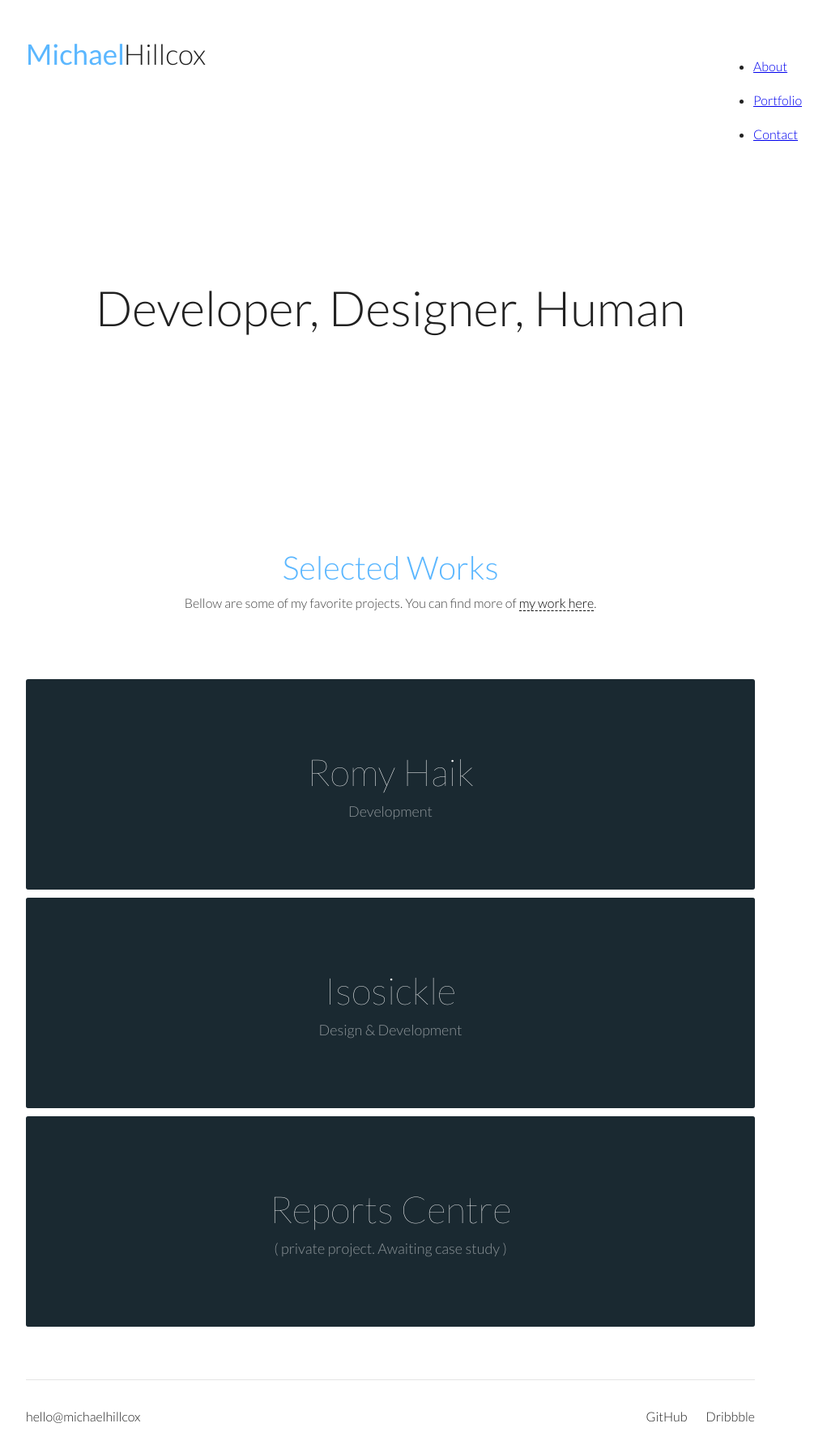
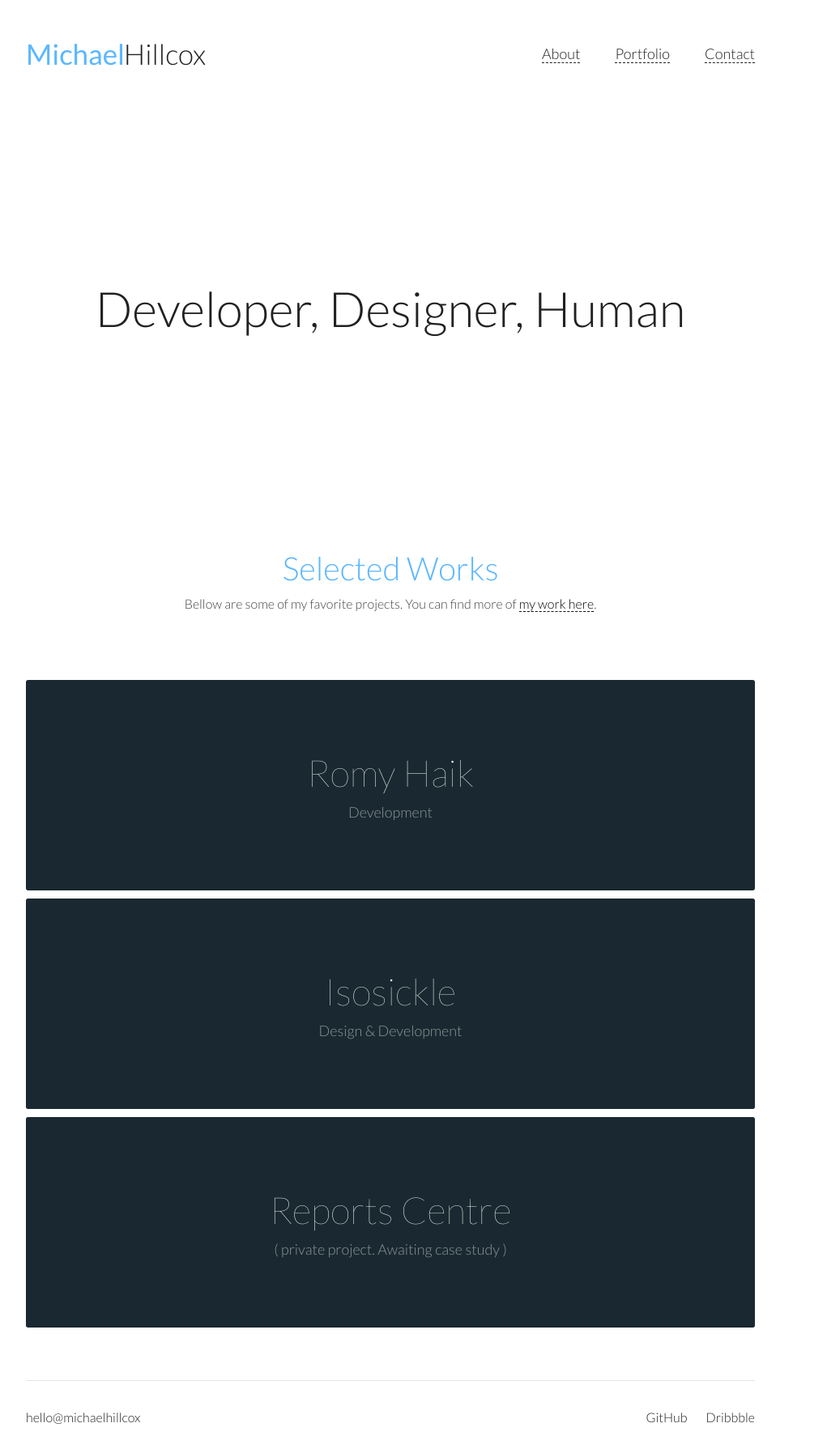
Before and after one commit to MichaelHillcox/Michael, a Jekyll site: the page built from index.html, in a window 1280 px wide. Shown: the whole page at 81% size, without its empty margins (158-1179 px from the left). Built offline with Jekyll 4.4.1, drawn with Linux system fonts in a browser that asks for light colours.

Commit message:
Navigation fix ( temp )

```diff
--- a/_layouts/default.html
+++ b/_layouts/default.html
@@ -17,7 +17,7 @@
                 <span id="michael">Michael</span>
                 <span id="hillcox">Hillcox</span>
             </a>
-            <nav id="topNav">
+            <nav id="topNav" class="full">
                 <svg id="navIcon" width="26px" height="42px" viewbox="21 22 54 52">
                     <rect stroke="none" fill="#212121" fill-rule="evenodd" x="21" y="22" width="53.1344077" height="6" rx="3"></rect>
                     <rect stroke="none" fill="#212121" fill-rule="evenodd" x="21" y="68" width="53.1344077" height="6" rx="3"></rect>
--- a/assets/master.scss
+++ b/assets/master.scss
@@ -29,6 +29,14 @@ body, html {
 
 header#header {
     margin: 45px auto 65px;
+    display: flex;
+    justify-content: space-between;
+
+    ul, li {
+        margin: 0;
+        padding: 0;
+    }
+
     #logoName {
         text-decoration: none;
         display: inline-block;
@@ -44,17 +52,41 @@ header#header {
     }
 
     nav#topNav {
-        float: right;
         line-height: 42px;
-        width: 42px;
-        height: 42px;
         text-align: right;
 
-        #navIcon {
-            display: none;
+        &.full {
+            line-height: 42px;
+            #navIcon {
+                display: none;
+                width: 42px;
+                height: 42px;
+            }
+
+            li {
+                display: inline-block;
+                font-size: 18px;
+                padding: 0 20px;
+
+                &:last-child  {
+                    padding-right: 0;
+                }
+
+                a {
+                    text-decoration: none;
+                    color: $textColour;
+                    border-bottom: 1px dashed $textColour;
+                    transition: border .2s ease-in-out, color .2s ease-in-out;
+                    &:hover {
+                        color: $blue !important;
+                        border-color: $blue;
+                    }
+                }
+            }
         }
 
-        #navBeGone {
+        &.min {
+
             &:not(.hidden) {
                 display: flex;
                 display: -webkit-flex;
```
